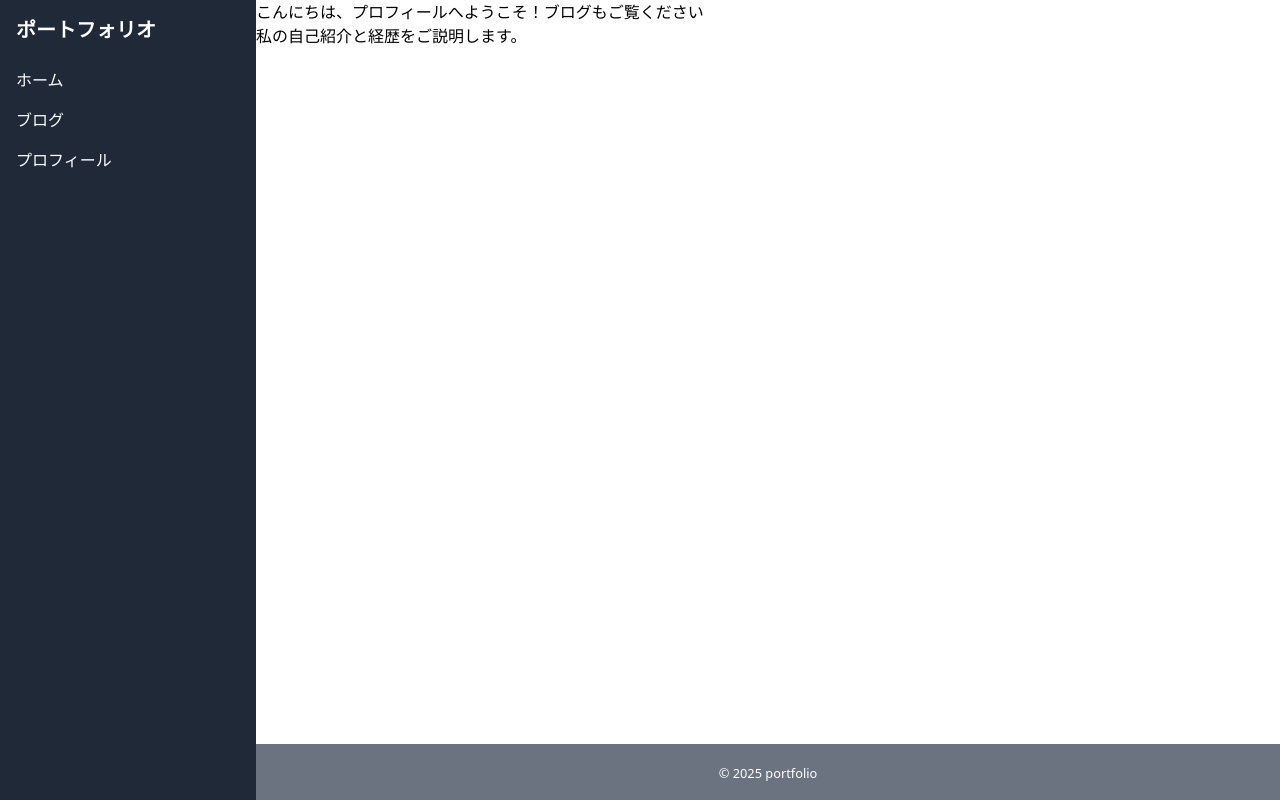
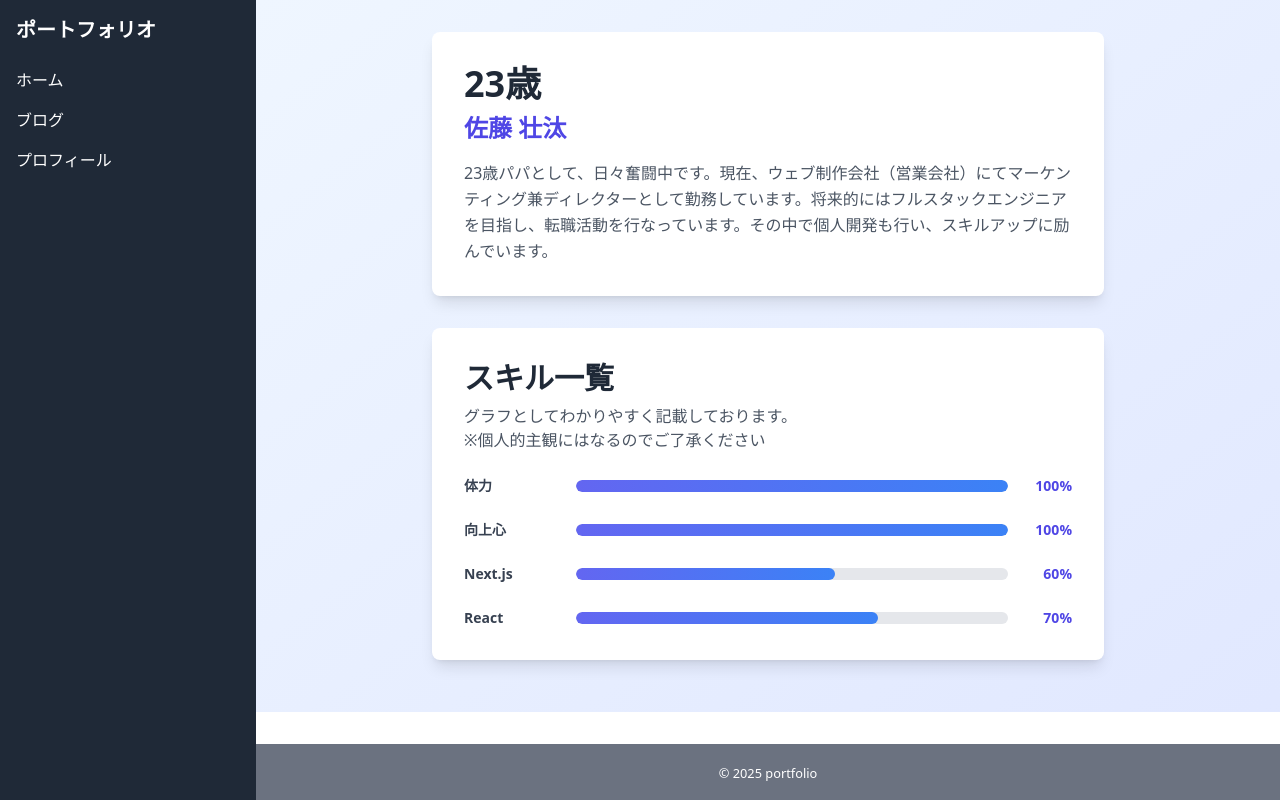
Before and after one commit to kimu0223/my-portfolio, a Next.js app: page /profile in a window 1280 px wide. Built offline with nearby package versions, Linux system fonts and the light colour scheme.

Commit message:
プロフィールページの更新

```diff
--- a/app/profile/page.tsx
+++ b/app/profile/page.tsx
@@ -1,15 +1,62 @@
+import { isValueExpired } from "next/dist/client/components/segment-cache-impl/cache-map";
 import Image from "next/image";
 import Link from "next/link";
 
+const profile = {
+
+    name: "佐藤 壮汰",
+    age: "23歳",
+    imageUrl: "/profile1.jpg",
+    hobbies: ["プログラミング", "サッカー", "読書"],
+    description:
+      "23歳パパとして、日々奮闘中です。現在、ウェブ制作会社（営業会社）にてマーケンティング兼ディレクターとして勤務しています。将来的にはフルスタックエンジニアを目指し、転職活動を行なっています。その中で個人開発も行い、スキルアップに励んでいます。",
+};
+
+const skills = [
+
+  // スキルデータのイメージ
+  { name: "体力", value: 100 },   // value が数値
+  { name: "向上心", value: 100 },
+  { name: "Next.js", value: 60 }, // 技術も混ぜてOK
+  { name: "React", value: 70 },
+
+];
+
 function Page() {
   return (
-    <main>
-      <h1>
-        こんにちは、プロフィールへようこそ！
-        <Link href="/blog">ブログもご覧ください</Link>
-      </h1>
-      <h2>私の自己紹介と経歴をご説明します。</h2>
-    </main>
+    <div className="min-h-screen bg-gradient-to-br from-blue-50 to-indigo-100 p-8">
+      <div className="max-w-2xl mx-auto">
+        {/* プロフィールヘッダー */}
+        <div className="bg-white rounded-lg shadow-lg p-8 mb-8">
+          <h1 className="text-4xl font-bold text-gray-800 mb-2">{profile.age}</h1>
+          <div className="text-2xl text-indigo-600 font-semibold mb-4">{profile.name}</div>
+          <p className="text-gray-600 leading-relaxed">{profile.description}</p>
+        </div>
+
+        {/* スキル一覧セクション */}
+        <div className="bg-white rounded-lg shadow-lg p-8">
+          <h2 className="text-3xl font-bold text-gray-800 mb-2">スキル一覧</h2>
+          <p className="text-gray-600 mb-6">グラフとしてわかりやすく記載しております。<br />※個人的主観にはなるのでご了承ください</p>
+
+          <div className="space-y-6">
+            {skills.map((skill, index) => (
+              <div key={index} className="flex items-center gap-4">
+                <span className="w-24 text-sm font-semibold text-gray-700">{skill.name}</span>
+                <div className="flex-1">
+                  <div className="w-full bg-gray-200 rounded-full h-3 overflow-hidden">
+                    <div
+                      className="bg-gradient-to-r from-indigo-500 to-blue-500 h-full rounded-full transition-all duration-500"
+                      style={{ width: `${skill.value}%` }}
+                    />
+                  </div>
+                </div>
+                <span className="w-12 text-right text-sm font-bold text-indigo-600">{skill.value}%</span>
+              </div>
+            ))}
+          </div>
+        </div>
+      </div>
+    </div>
   );
 }
 
```
